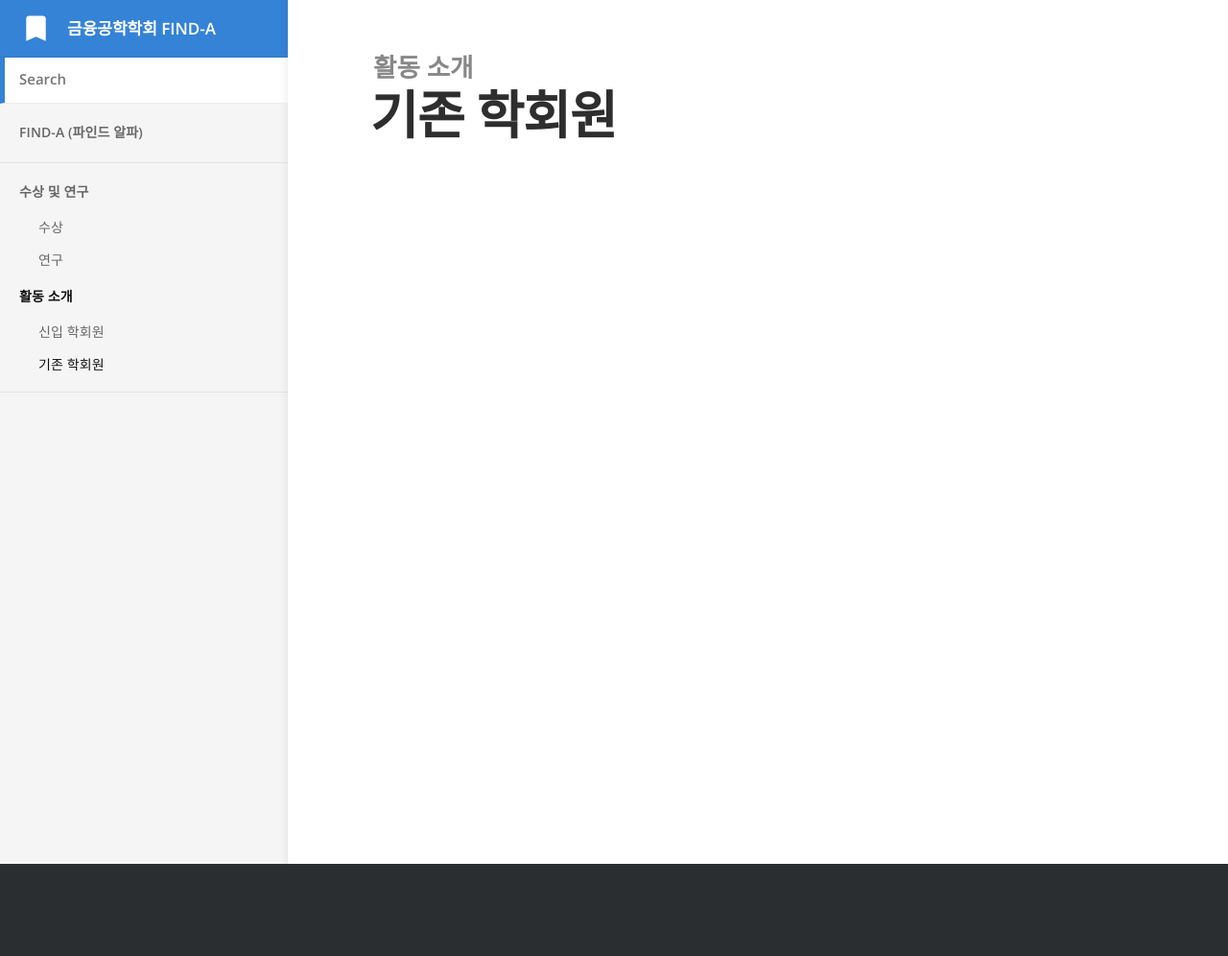
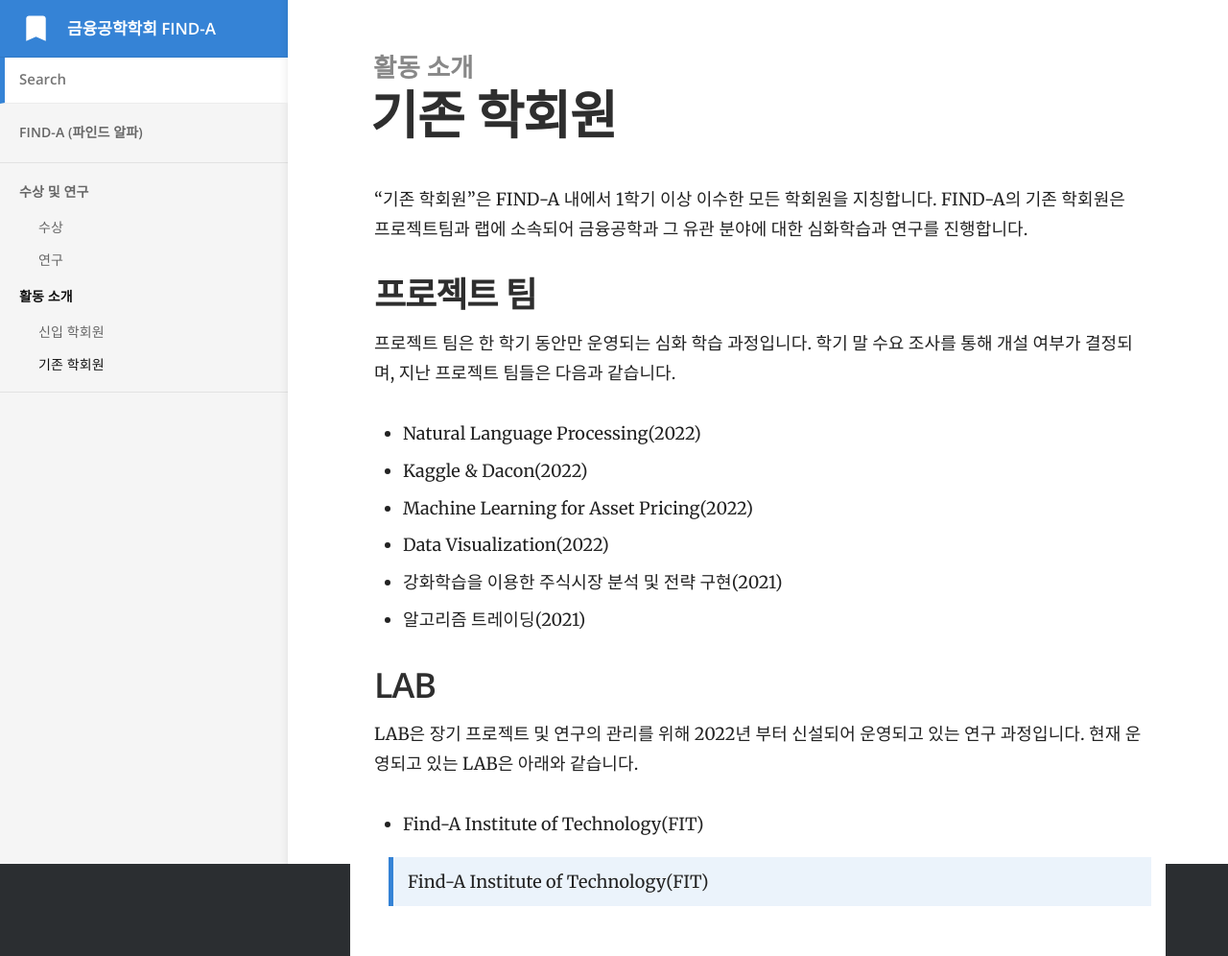
Before and after one commit to Find-A-AI/find-a-ai.github.io, a Jekyll site: the page built from _docs/활동 소개/기존 학회원.md, in a window 1280 px wide. Shown: the whole page at 96% size. Built offline with Jekyll 4.4.1, drawn with Linux system fonts in a browser that asks for light colours; before the commit the page ends 900 px from its top, so only the background shows below that.

Commit message:
Update 기존 학회원.md

```diff
--- a/_docs/활동 소개/기존 학회원.md
+++ b/_docs/활동 소개/기존 학회원.md
@@ -3,3 +3,19 @@ title: 기존 학회원
 category: 활동 소개
 order: 2
 ---
+“기존 학회원”은 FIND-A 내에서 1학기 이상 이수한 모든 학회원을 지칭합니다.
+FIND-A의 기존 학회원은 프로젝트팀과 랩에 소속되어 금융공학과 그 유관 분야에 대한 심화학습과 연구를 진행합니다.
+
+## 프로젝트 팀
+프로젝트 팀은 한 학기 동안만 운영되는 심화 학습 과정입니다. 학기 말 수요 조사를 통해 개설 여부가 결정되며, 지난 프로젝트 팀들은 다음과 같습니다.
+  - Natural Language Processing(2022)
+  - Kaggle & Dacon(2022)
+  - Machine Learning for Asset Pricing(2022)
+  - Data Visualization(2022)
+  - 강화학습을 이용한 주식시장 분석 및 전략 구현(2021)
+  - 알고리즘 트레이딩(2021)
+
+## LAB
+LAB은 장기 프로젝트 및 연구의 관리를 위해 2022년 부터 신설되어 운영되고 있는 연구 과정입니다. 현재 운영되고 있는 LAB은 아래와 같습니다.
+  - Find-A Institute of Technology(FIT)
+> Find-A Institute of Technology(FIT)
```
